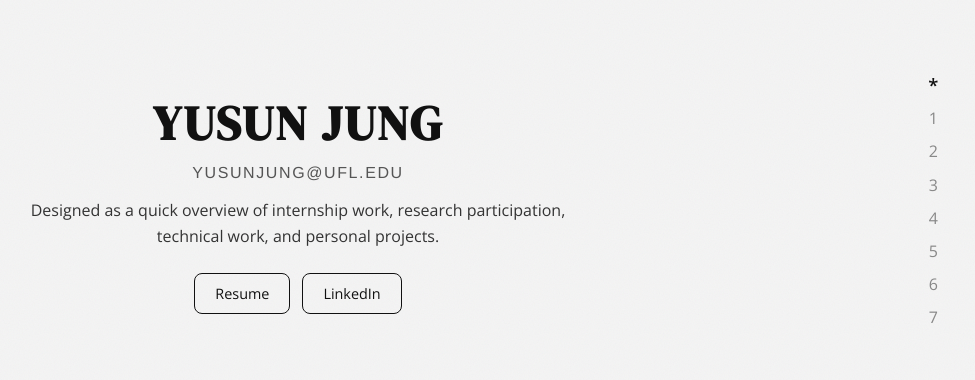
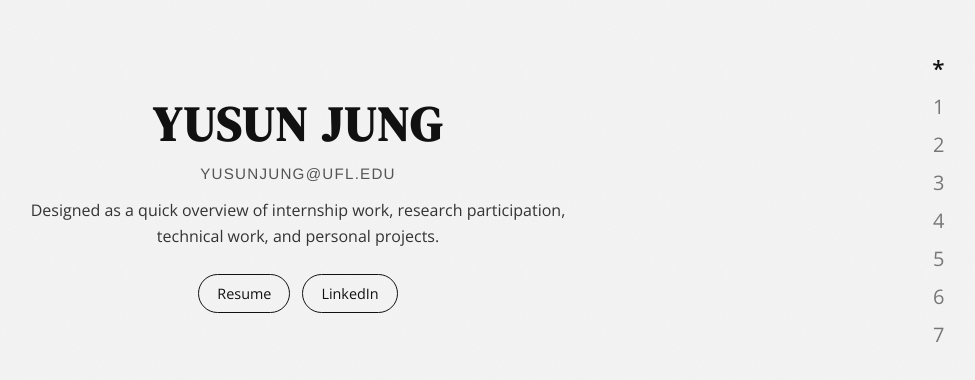
Before and after one commit to yu-sun228/yu-sun228.github.io, a plain HTML site: page index.html in a window 1280 px wide. Shown: the part 198-578 px from the top of the page, without its empty margins (278-1253 px from the left). Drawn offline with nearby package versions, Linux system fonts and the light colour scheme.

Commit message:
Update style.css

```diff
--- a/style.css
+++ b/style.css
@@ -64,11 +64,11 @@ section {
 .email-link {
     display: inline-block;
     margin-top: 0.5rem;
-    font-size: 1rem;
-    letter-spacing: 0.1em;
+    font-size: 0.95rem;
+    letter-spacing: 0.08em;
     color: #555;
     text-decoration: none;
-    transition: color 0.15s ease;
+    transition: color 0.12s ease;
 }
 
 .email-link:hover {
@@ -131,9 +131,9 @@ section {
 
 .btn {
     display: inline-block;
-    padding: 10px 20px;
+    padding: 9px 18px;
     border: 1px solid #111;
-    border-radius: 8px; /* Use 999px if you prefer full pill buttons */
+    border-radius: 999px;
     color: #111;
     background-color: transparent;
     text-decoration: none;
@@ -149,7 +149,7 @@ section {
 /* SIDE NAVIGATION */
 #side-nav {
     position: fixed;
-    right: 5vw;
+    right: 4.5vw;
     top: 50%;
     transform: translateY(-50%);
     display: flex;
@@ -160,19 +160,19 @@ section {
 }
 
 .nav-link {
-    color: #888;
+    color: #777;
     text-decoration: none;
     font-size: 1.25rem;
     line-height: 1.2;
     text-align: center;
-    transition: color 0.15s ease, transform 0.15s ease;
+    transition: color 0.12s ease, transform 0.12s ease;
 }
 
 .nav-link:hover,
 .nav-link.active {
     color: #111;
     font-weight: 700;
-    transform: scale(1.15);
+    transform: scale(1.12);
 }
 
 /* MOBILE ADJUSTMENTS */
@@ -199,8 +199,3 @@ section {
         font-size: 1.05rem;
     }
 }
-
-    .nav-link {
-        font-size: 1rem;
-    }
-}
```
